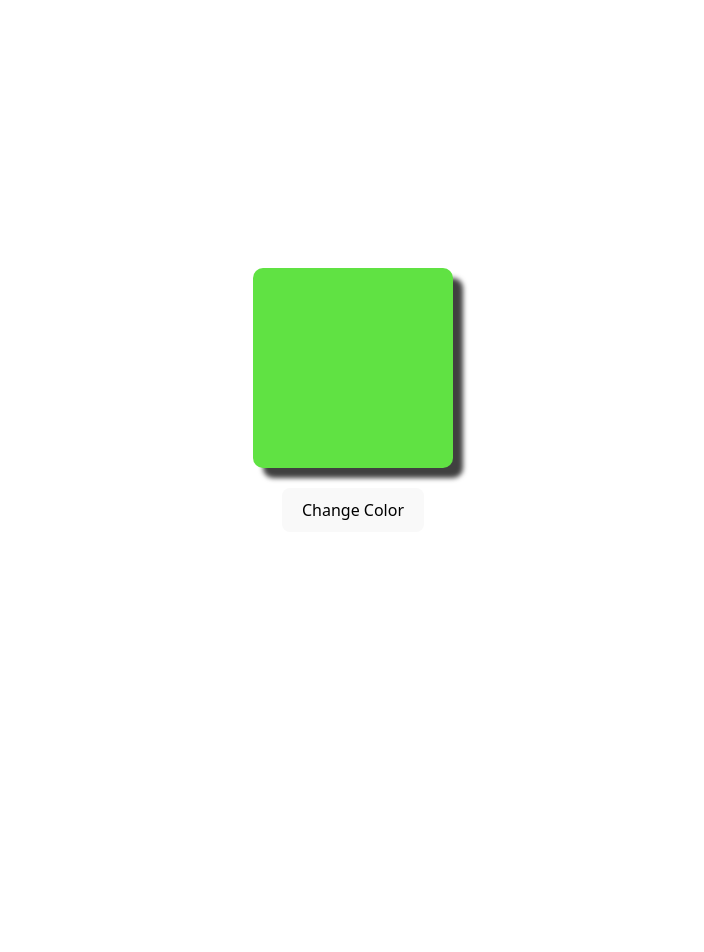
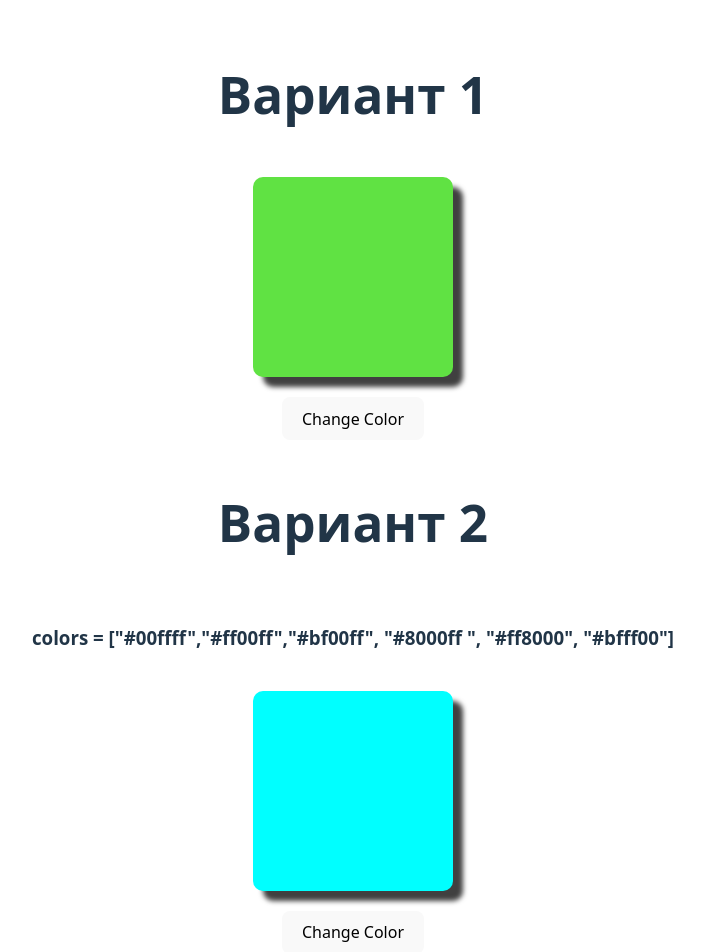
Before and after one commit to yerke-zhan/TestApp, a React (Vite) app in the folder 27Week-HW-1/: page / in a window 1280 px wide. Shown: the top 952 px of the page, without its empty margins (287-991 px from the left). Before the commit the page ends 800 px from the top, so only its background shows below. Built offline with nearby package versions, Linux system fonts and the light colour scheme.

Commit message:
2 ways added

```diff
--- a/27Week-HW-1/src/components/RandomColorBox.jsx
+++ b/27Week-HW-1/src/components/RandomColorBox.jsx
@@ -3,6 +3,11 @@ import { useState } from "react";
 
 export default function RandomColorBox() {
   const [color, setColor] = useState(getRandomColor());
+  const colors = ["#00ffff","#ff00ff","#bf00ff", "#8000ff	", "#ff8000", "#bfff00"];
+  const [color2, setColor2] = useState(colors[0]);
+
+
+
 
   function getRandomColor() {
     return `#${Math.floor(Math.random() * 16777215).toString(16).padStart(6, "0")}`;
@@ -11,11 +16,33 @@ export default function RandomColorBox() {
     setColor(getRandomColor());
   }
 
+  function RandomColor() {
+    const randomIndex = Math.floor(Math.random() * colors.length);
+    return colors[randomIndex];
+
+
+  }
+
+  const ChangeColor =()=>{
+    setColor2(RandomColor());
+
+
+
+  }
+
+
   return (
     <div className="container">
-      <div className="box"style={{ backgroundColor: color }}></div>
+      <h1>Вариант 1</h1>
+      <div className="box" style={{ backgroundColor: color }}></div>
       <button onClick={changeColor}>Change Color</button>
 
+      <h1>Вариант 2</h1>
+      <h3>colors = ["#00ffff","#ff00ff","#bf00ff", "#8000ff	", "#ff8000", "#bfff00"]</h3>
+      <div className="box-2" style={{backgroundColor:color2}} ></div>
+      <button onClick={ChangeColor}>Change Color</button>
     </div>
   );
+
+
 }
--- a/27Week-HW-1/src/index.css
+++ b/27Week-HW-1/src/index.css
@@ -8,7 +8,7 @@
 
   color-scheme: light dark;
   color: rgba(255, 255, 255, 0.87);
-  background-color: #e9dcdc;
+  background-color: #4a4545;
 
   font-synthesis: none;
   text-rendering: optimizeLegibility;
--- a/27Week-HW-1/src/style/RandomColorBox.css
+++ b/27Week-HW-1/src/style/RandomColorBox.css
@@ -7,7 +7,7 @@
 
 }
 
-.box{
+.box, .box-2{
     width: 200px;
     height: 200px;
     border-radius: 10px;
```
